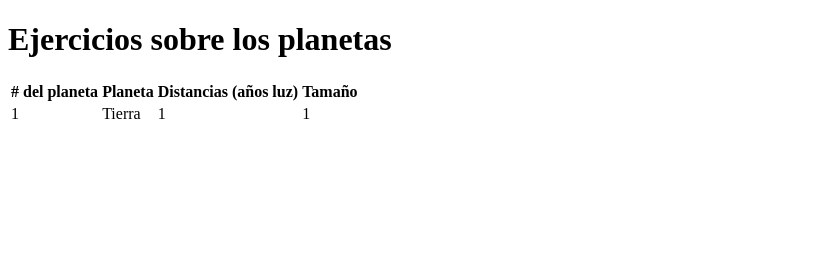
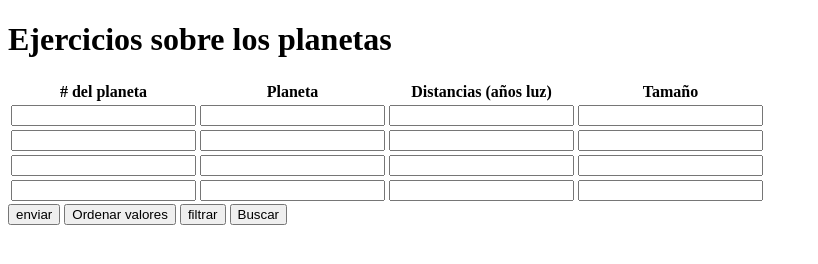
Before and after one commit to JDavidcor23/Planetas, a plain HTML site: page index.html in a window 1280 px wide. Shown: the whole page, without its empty margins (0-818 px from the left). Drawn offline with Linux system fonts and the light colour scheme.

Commit message:
Estructura html terminada

```diff
--- a/index.html
+++ b/index.html
@@ -18,13 +18,44 @@
         </thead>
         <tbody>
             <tr>
-                <td>1</td>
-                <td>Tierra</td>
-                <td>1</td>
-                <td>1</td>
+                <td>
+                    <input type="number" id="n_planeta_1" class="numeracion_planetas_planeta1">
+                </td>
+                <td>
+                    <input type="text" id="np_planeta_1" class="nombre_planetas_planeta1"></td>
+                <td>
+                    <input type="number" id="d_planeta_1" class="distancia_planetas">
+                </td>
+                <td>
+                    <input type="number" id="t_planeta_1" class="tamanio_planetas">
+                </td>
+            </tr>
+            <tr>
+                <td><input type="number" id="n_planeta_3" class="numeracion_planetas_planeta2"></td>
+                <td><input type="text" id="np_planeta_3" class="nombre_planetas_planeta2"></td>
+                <td><input type="number" id="d_planeta_3" class="distancia_planetas"></td>
+                <td><input type="number" id="t_planeta_3" class="tamanio_planetas"></td>
+            </tr>
+            <tr>
+                <td><input type="number" id="n_planeta_4" class="numeracion_planetas_planeta2"></td>
+                <td><input type="text" id="np_planeta_4" class="nombre_planetas_planeta2"></td>
+                <td><input type="number" id="d_planeta_4" class="distancia_planetas"></td>
+                <td><input type="number" id="t_planeta_4" class="tamanio_planetas"></td>
+            </tr>
+            <tr>
+                <td><input type="number" id="n_planeta_2" class="numeracion_planetas_planeta2"></td>
+                <td><input type="text" id="np_planeta_2" class="nombre_planetas_planeta2"></td>
+                <td><input type="number" id="d_planeta_2" class="distancia_planetas"></td>
+                <td><input type="number" id="t_planeta_2" class="tamanio_planetas"></td>
             </tr>
         </tbody>
     </table>
+    <div class="container">
+        <button id="btn_enviar_evaluacion" class="item">enviar</button>
+        <button id="btn_ordenar_valores" class="item">Ordenar valores</button>
+        <button id="btn_filtrar_distancia" class="item">filtrar</button>
+        <button id="btn_buscar_planeta" class="item">Buscar</button>
+    </div>
     <script src="scripts/script.js"></script>
 </body>
 </html>
```
